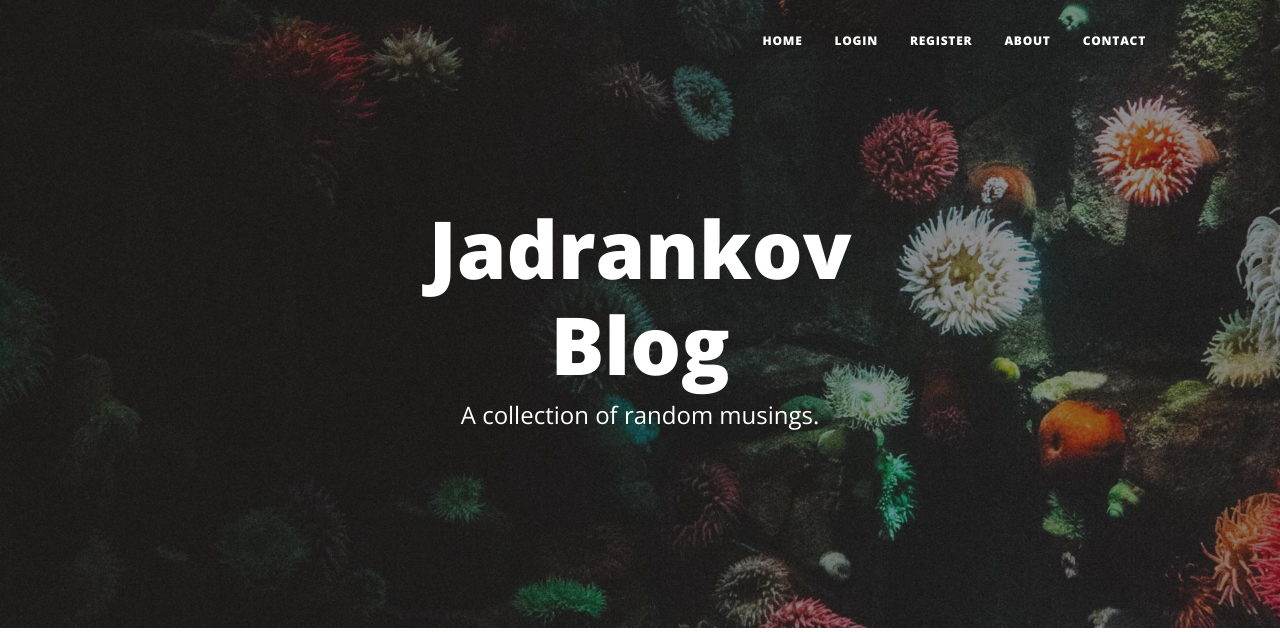
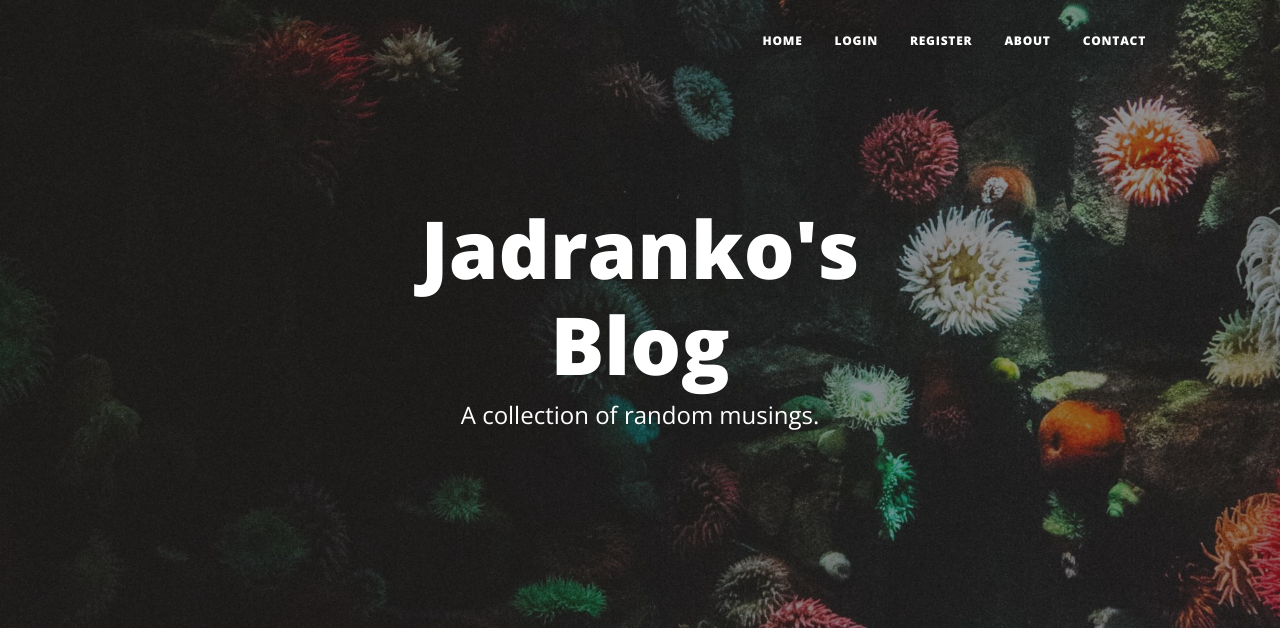
Before and after one commit to PavicicJadranko/My-First-Website, a Flask app: page / in a window 1280 px wide. Shown: the top 632 px of the page. Run offline with Flask 3, Linux system fonts and the light colour scheme; data that the repository does not hold is empty; some libraries are stand-ins or nearby versions.

Commit message:
Change title

```diff
--- a/templates/footer.html
+++ b/templates/footer.html
@@ -13,7 +13,7 @@
                               </a>
                           </li>
                           <li class="list-inline-item">
-                              <a href="#!">
+                              <a href="https://www.facebook.com/jadranko.pavicic">
                                   <span class="fa-stack fa-lg">
                                       <i class="fas fa-circle fa-stack-2x"></i>
                                       <i class="fab fa-facebook-f fa-stack-1x fa-inverse"></i>
@@ -21,7 +21,7 @@
                               </a>
                           </li>
                           <li class="list-inline-item">
-                              <a href="#!">
+                              <a href="https://github.com/PavicicJadranko">
                                   <span class="fa-stack fa-lg">
                                       <i class="fas fa-circle fa-stack-2x"></i>
                                       <i class="fab fa-github fa-stack-1x fa-inverse"></i>
--- a/templates/header.html
+++ b/templates/header.html
@@ -8,7 +8,7 @@
     />
     <meta name="description" content="" />
     <meta name="author" content="" />
-    <title>Jadrankov Blog</title>
+    <title>Jadranko's Blog</title>
     {% block styles %}
     <!-- Load Bootstrap-Flask CSS here -->
     {{ bootstrap.load_css() }}
--- a/templates/index.html
+++ b/templates/index.html
@@ -9,7 +9,7 @@
     <div class="row gx-4 gx-lg-5 justify-content-center">
       <div class="col-md-10 col-lg-8 col-xl-7">
         <div class="site-heading">
-          <h1>Jadrankov Blog</h1>
+          <h1>Jadranko's Blog</h1>
           <span class="subheading">A collection of random musings.</span>
         </div>
       </div>
```
